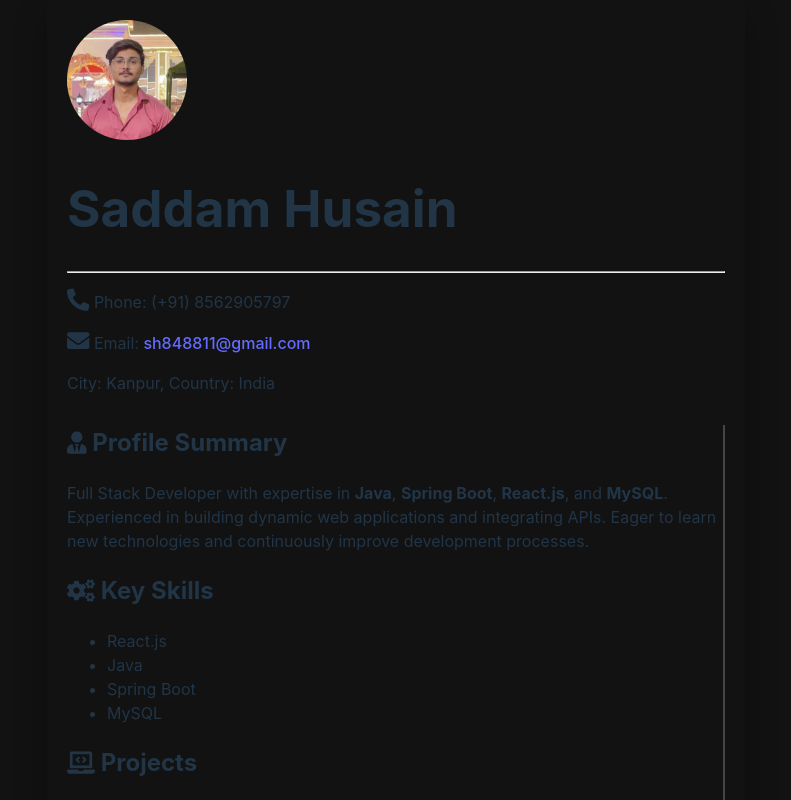
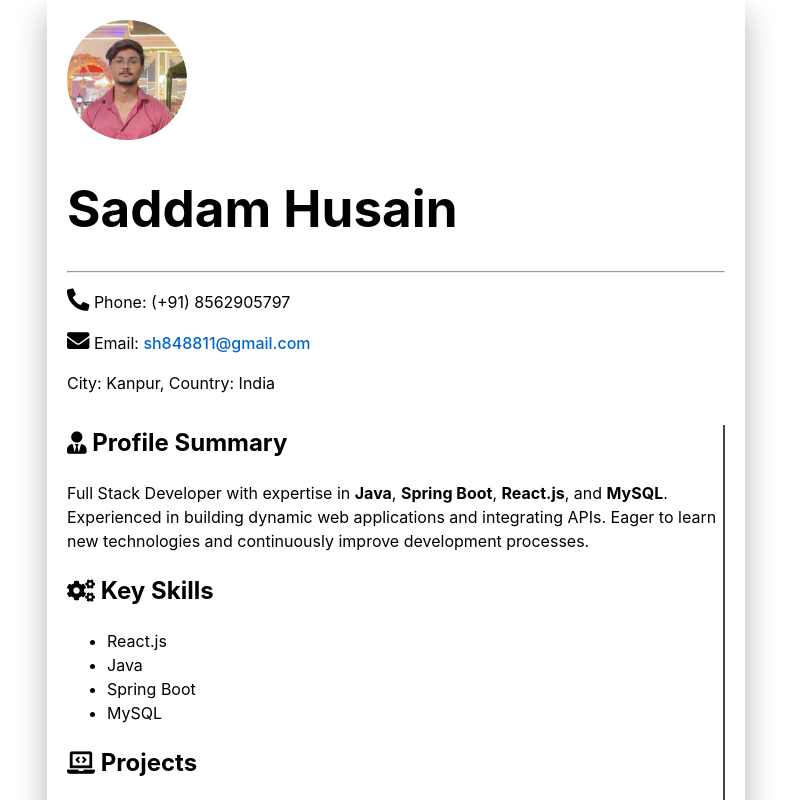
Before and after one commit to Saddam848811/resume, a React (Vite) app: page / in a window 1280 px wide. Shown: the top 800 px of the page, without its empty margins (244-1035 px from the left). Built offline with nearby package versions, Linux system fonts and the light colour scheme.

Commit message:
Update App.css

```diff
--- a/src/App.css
+++ b/src/App.css
@@ -7,7 +7,18 @@ body {
   justify-content: center; /* Horizontally center */
   align-items: center; /* Vertically center */
   min-height: 100vh; /* Ensure it takes the full viewport height */
-  background-color: #121212; /* Dark background */
+  background-color: #ffffff; /* Light background */
+  color: #000000; /* Black text */
+}
+
+/* Links styling */
+a {
+  color: #0066cc; /* Blue for links */
+  text-decoration: none; /* Remove underline */
+}
+
+a:hover {
+  text-decoration: underline; /* Underline links on hover */
 }
 
 /* For small screens (Mobile devices) */
@@ -43,10 +54,12 @@ body {
 
   h2 {
     font-size: 1.2rem;
+    color: #000000; /* Black color for headings */
   }
 
   h3 {
     font-size: 1rem;
+    color: #000000; /* Black color for sub-headings */
   }
 
   .resume-footer {
@@ -99,10 +112,12 @@ body {
 
   h2 {
     font-size: 1.5rem;
+    color: #000000; /* Black color for headings */
   }
 
   h3 {
     font-size: 1.2rem;
+    color: #000000; /* Black color for sub-headings */
   }
 
   .resume-footer {
```
